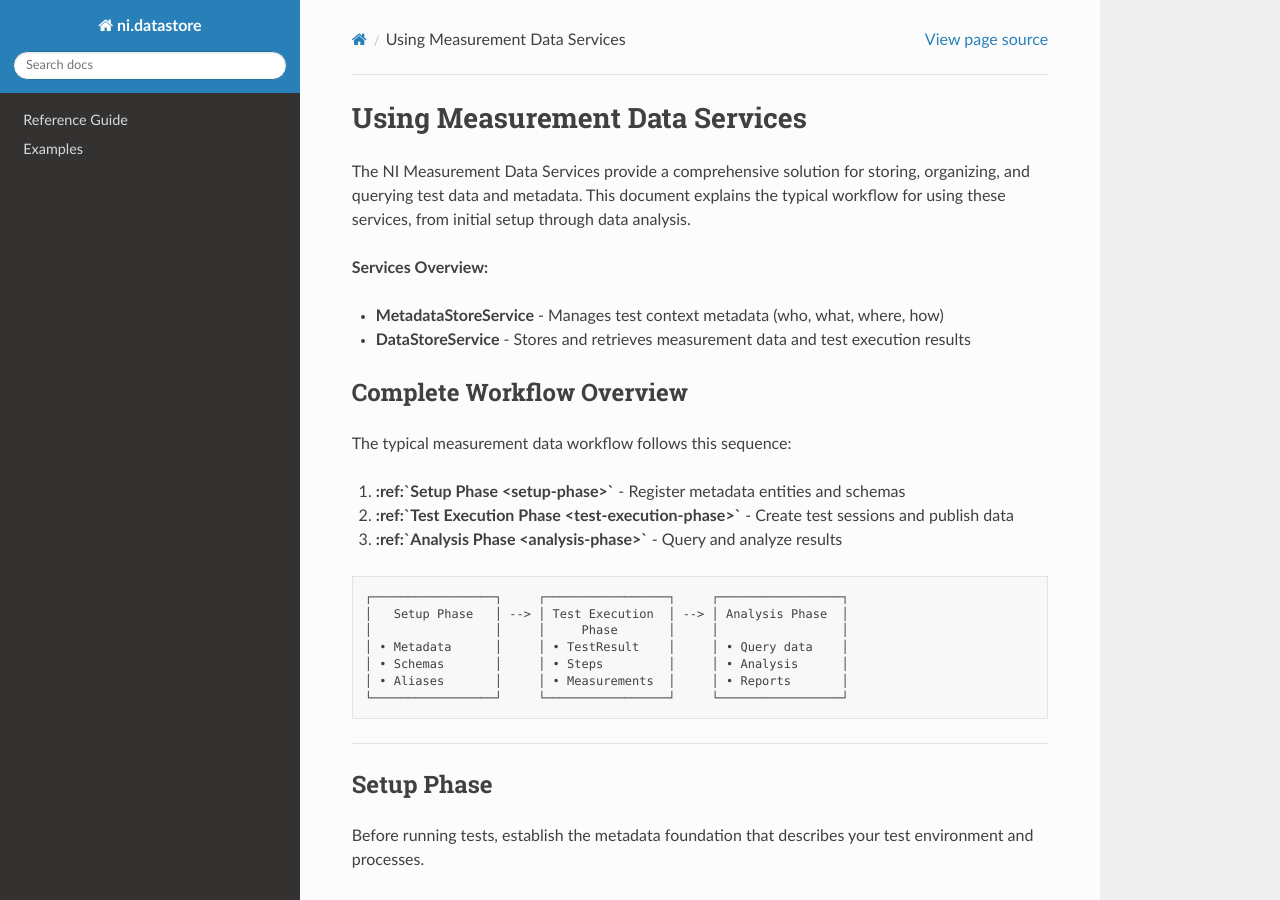
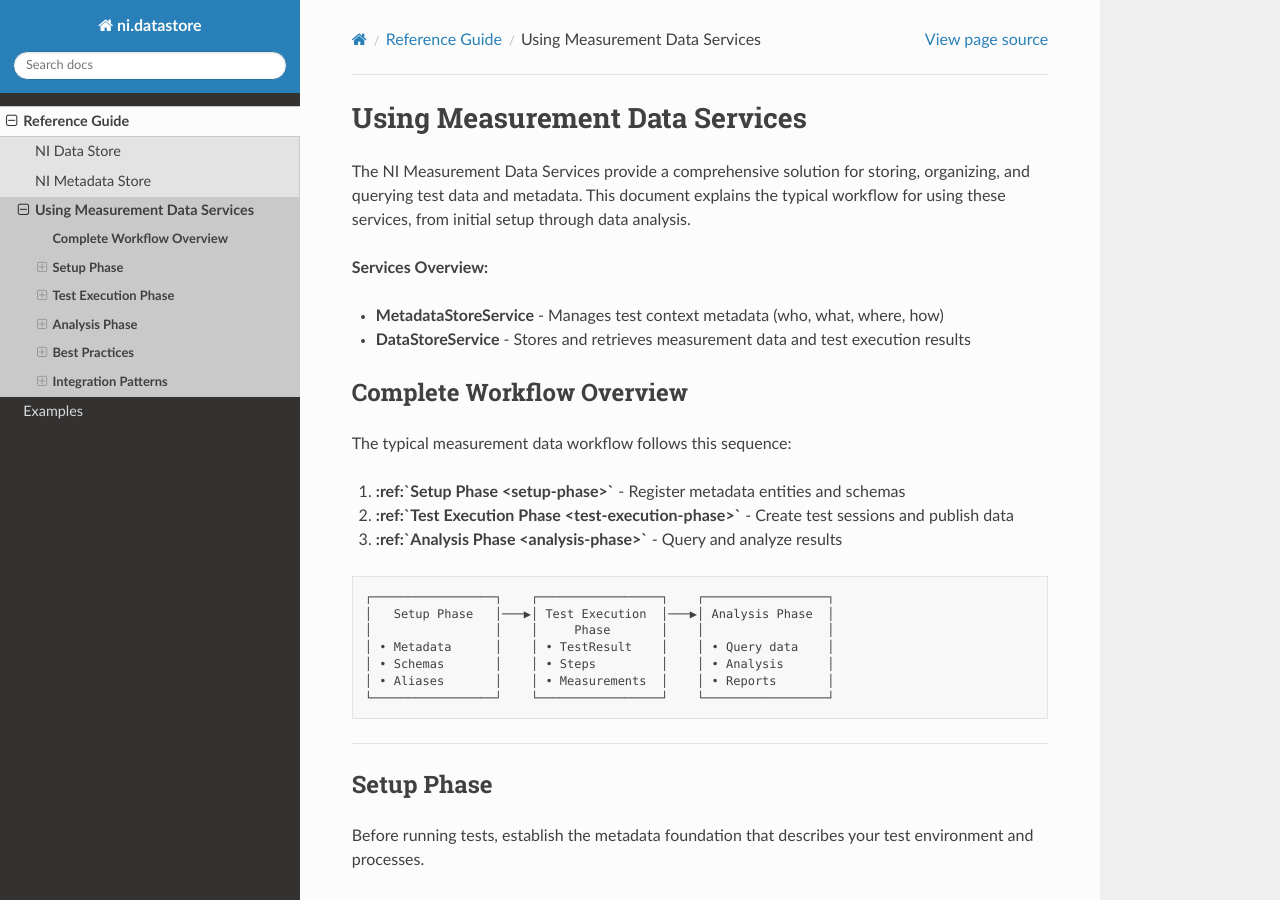
Before and after one commit to ni/datastore-python, a Sphinx documentation site: the page built from docs/reference/using-measurement-data-services.md, in a window 1280 px wide and 900 px high. Built offline with Sphinx 7.4.7 and the Read the Docs theme 3.1.0, drawn with Linux system fonts in a browser that asks for light colours; pages that are not in the unit, such as notebooks, are missing from menus.

Commit message:
Fix docs warning and error

````diff
--- a/docs/reference/index.rst
+++ b/docs/reference/index.rst
@@ -9,3 +9,4 @@ This section provides comprehensive documentation for the NI Data Store system c
 
    ni-data-store
    ni-metadata-store
+   using-measurement-data-services
--- a/docs/reference/using-measurement-data-services.md
+++ b/docs/reference/using-measurement-data-services.md
@@ -15,13 +15,13 @@ The typical measurement data workflow follows this sequence:
 3. **[Analysis Phase](#analysis-phase)** - Query and analyze results
 
 ```
-┌─────────────────┐     ┌─────────────────┐     ┌─────────────────┐
-│   Setup Phase   │ --> │ Test Execution  │ --> │ Analysis Phase  │
-│                 │     │     Phase       │     │                 │
-│ • Metadata      │     │ • TestResult    │     │ • Query data    │
-│ • Schemas       │     │ • Steps         │     │ • Analysis      │
-│ • Aliases       │     │ • Measurements  │     │ • Reports       │
-└─────────────────┘     └─────────────────┘     └─────────────────┘
+┌─────────────────┐    ┌─────────────────┐    ┌─────────────────┐
+│   Setup Phase   │───▶│ Test Execution  │───▶│ Analysis Phase  │
+│                 │    │     Phase       │    │                 │
+│ • Metadata      │    │ • TestResult    │    │ • Query data    │
+│ • Schemas       │    │ • Steps         │    │ • Analysis      │
+│ • Aliases       │    │ • Measurements  │    │ • Reports       │
+└─────────────────┘    └─────────────────┘    └─────────────────┘
 ```
 
 ---
````
